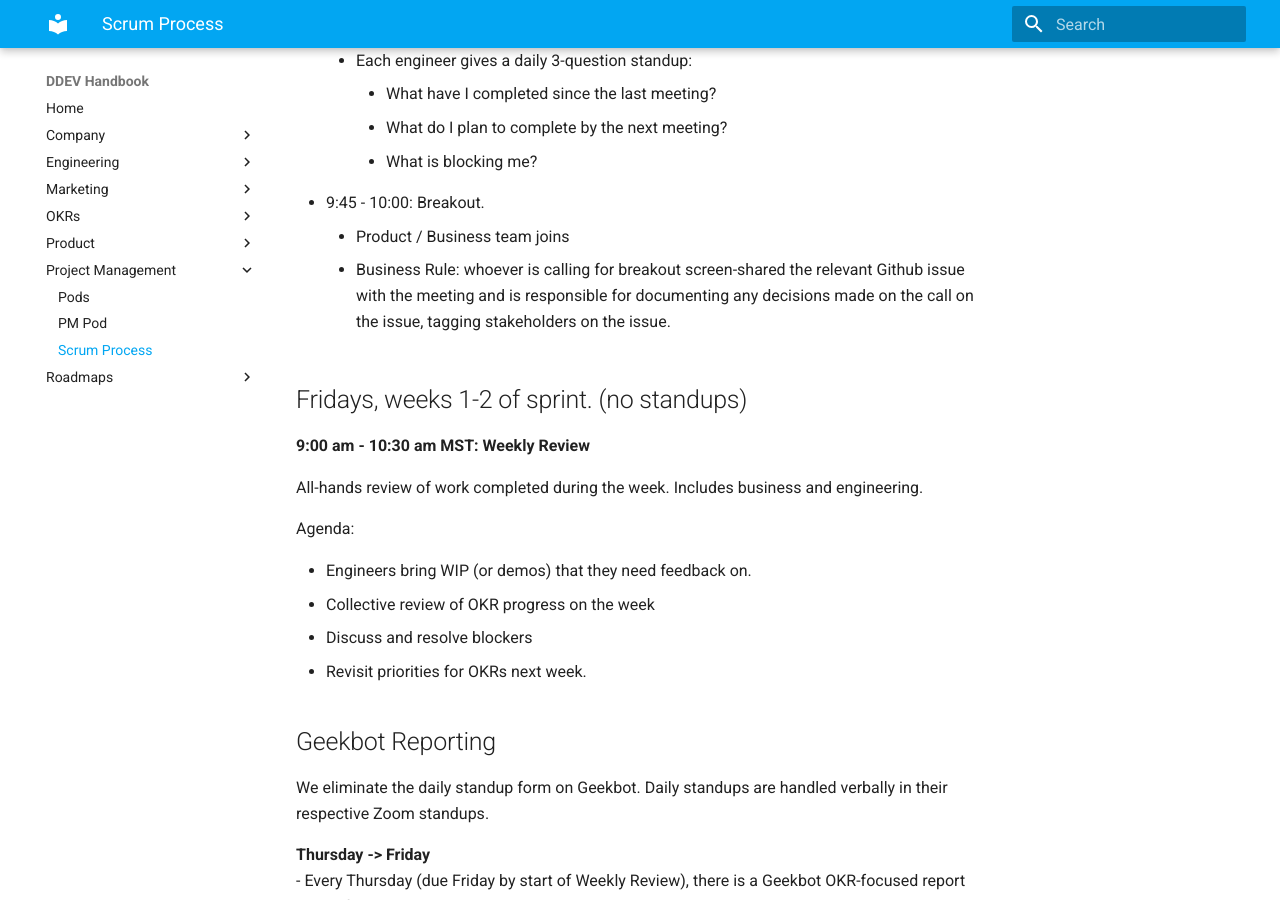
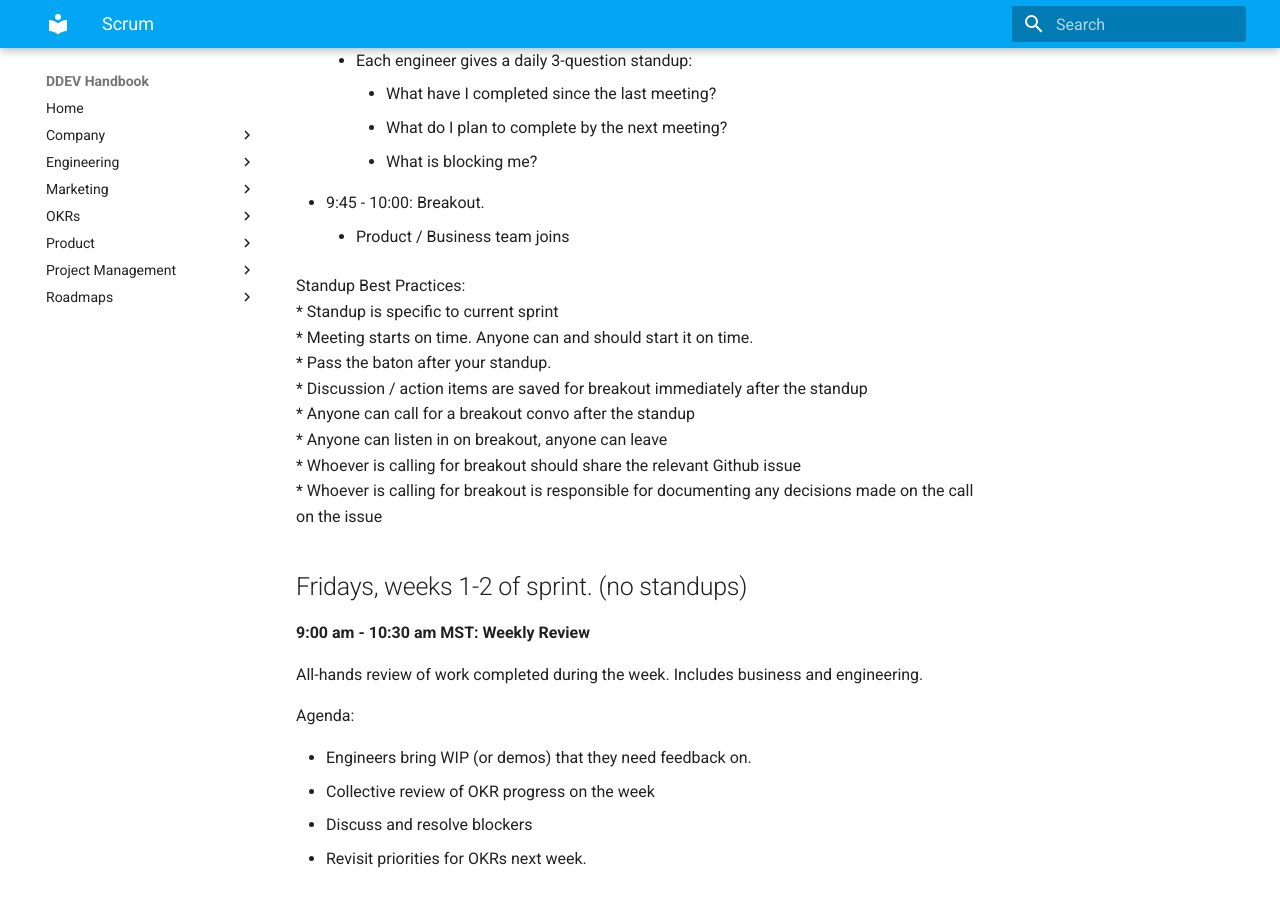
Before and after one commit to fru-io/handbook, an MkDocs documentation site: the page built from docs/project-management/standups.md, in a window 1280 px wide and 900 px high, scrolled down 1373 px. Built offline with MkDocs 1.6.1 and Material for MkDocs 9.7.7, drawn with Linux system fonts in a browser that asks for light colours.

Commit message:
Update and rename scrum.md to standups.md
add best practices for standup

```diff
--- a/docs/project-management/scrum.md
+++ b/docs/project-management/standups.md
@@ -42,7 +42,16 @@ Agenda:
     - What is blocking me?
 - 9:45 - 10:00: Breakout.
   - Product / Business team joins
-  - Business Rule: whoever is calling for breakout screen-shared the relevant Github issue with the meeting and is responsible for documenting any decisions made on the call on the issue, tagging stakeholders on the issue.
+
+Standup Best Practices:
+* Standup is specific to current sprint
+* Meeting starts on time. Anyone can and should start it on time.
+* Pass the baton after your standup.
+* Discussion / action items are saved for breakout immediately after the standup
+* Anyone can call for a breakout convo after the standup
+* Anyone can listen in on breakout, anyone can leave
+* Whoever is calling for breakout should share the relevant Github issue
+* Whoever is calling for breakout is responsible for documenting any decisions made on the call on the issue
 
 ## Fridays, weeks 1-2 of sprint. (no standups)
 
```
